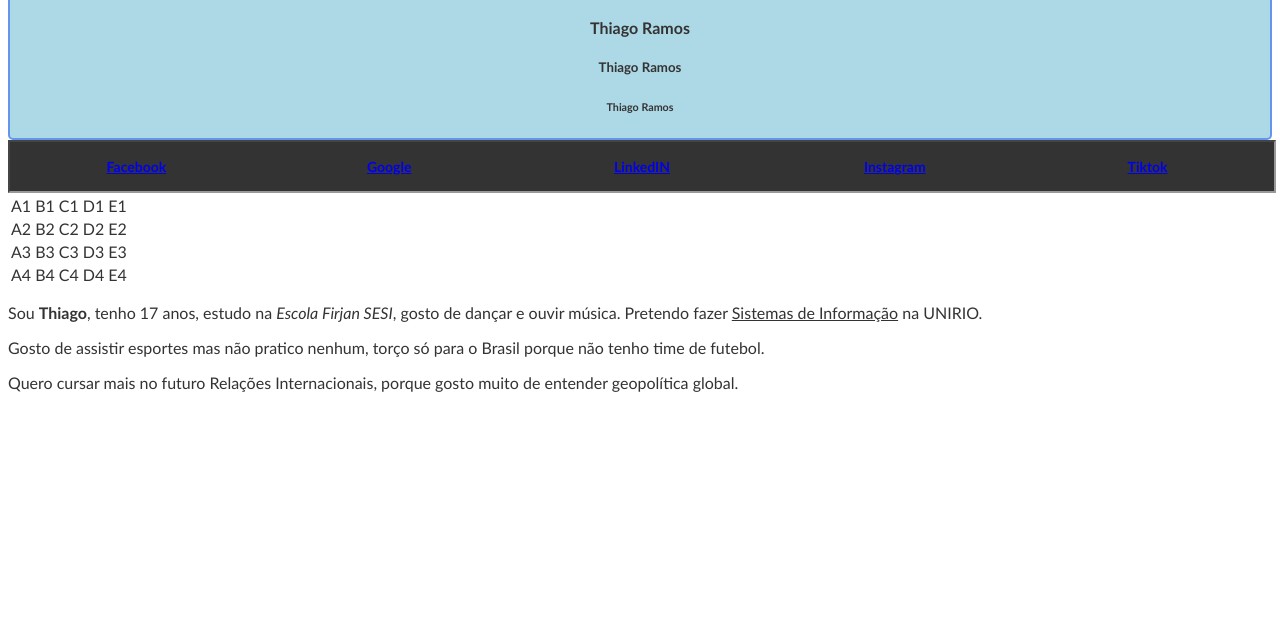
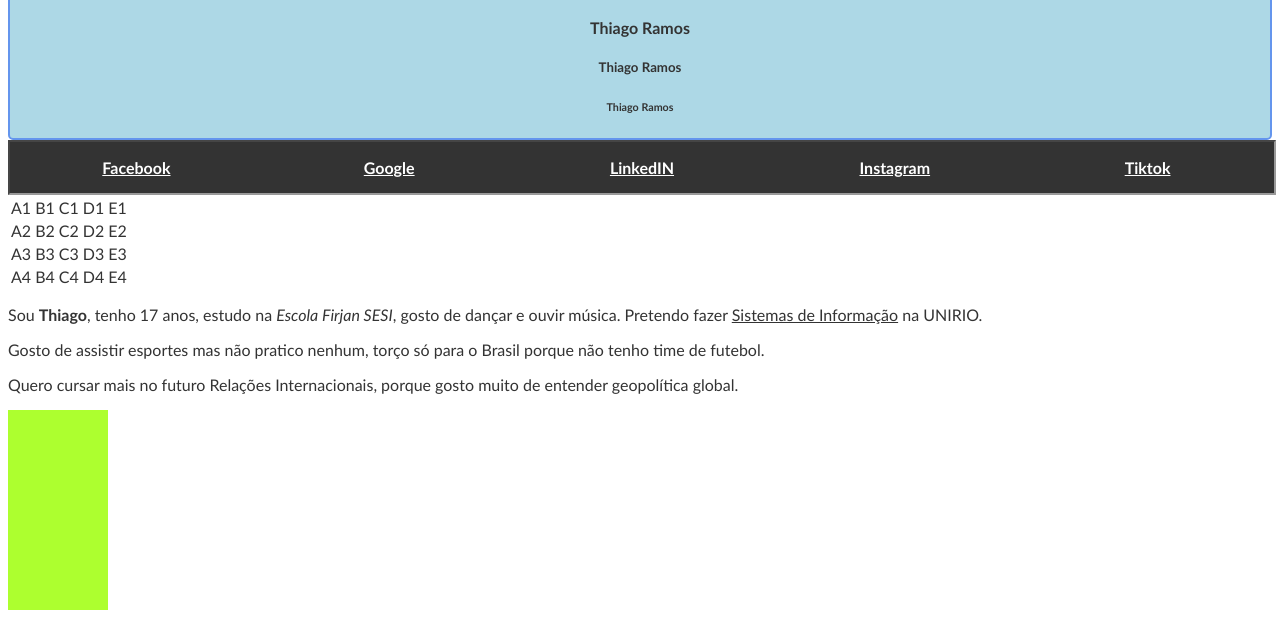
Before and after one commit to thiagoramos19/Firjan-SENAI, a plain HTML site: page index.html in a window 1280 px wide. Shown: the part 164-800 px from the top of the page. Drawn offline with Linux system fonts and the light colour scheme; files that its build step writes are made by us from their sources.

Commit message:
Add files via upload

```diff
--- a/index.html
+++ b/index.html
@@ -30,6 +30,7 @@
                 <li>Tiktok</li>
             </ol>-->
         </nav>
+
         <section>
             <table><!--inicia a tabela-->
                 <tr><!--linha 1-->
@@ -68,6 +69,10 @@
             <p>Quero cursar mais no futuro Relações Internacionais, porque gosto muito de entender geopolítica global.</p>
 
         </section> <!--onde fica o conteúdo-->
+        <div>
+
+        </div>
+        <div></div>
         <footer></footer> <!--rodapé-->
     </body>
 </html>
--- a/style.css
+++ b/style.css
@@ -42,7 +42,30 @@ li{
     list-style: none;
     width: 20%;
     text-align: center;
-    font-size: 14px;
+}
+
+a{
     color: white;
+    font-size: 16px;
     font-weight: bold;
 }
+
+a:hover{
+    color:gray;
+    font-size: 20px;
+    text-decoration: underline;
+    transition: all 0.3px;
+
+}
+
+div{
+    background-color: greenyellow;
+    width: 100px;
+    height: 100px;
+    transition: all 0.8s;
+}
+div:hover{
+    background-color: rgb(255, 47, 47);
+    border-radius: 50px;
+    transition: all 0.8s;
+}
```
